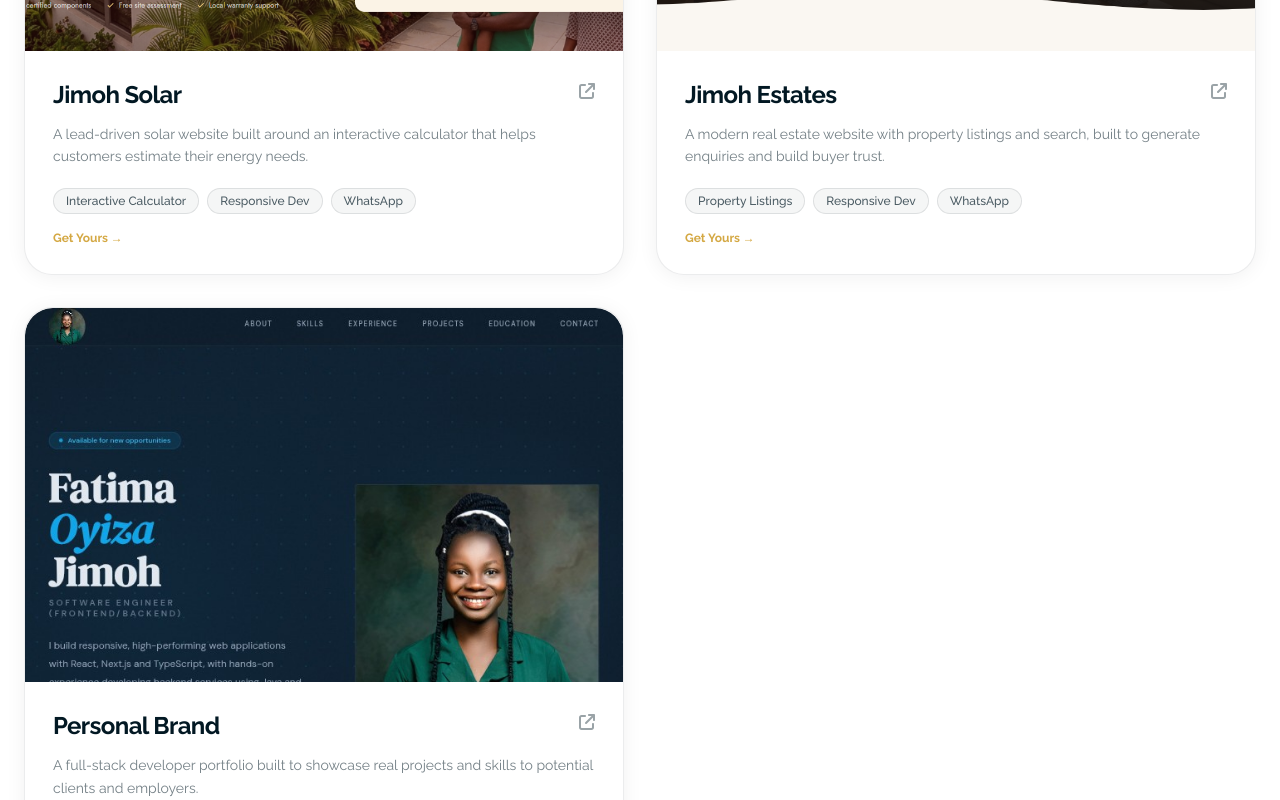
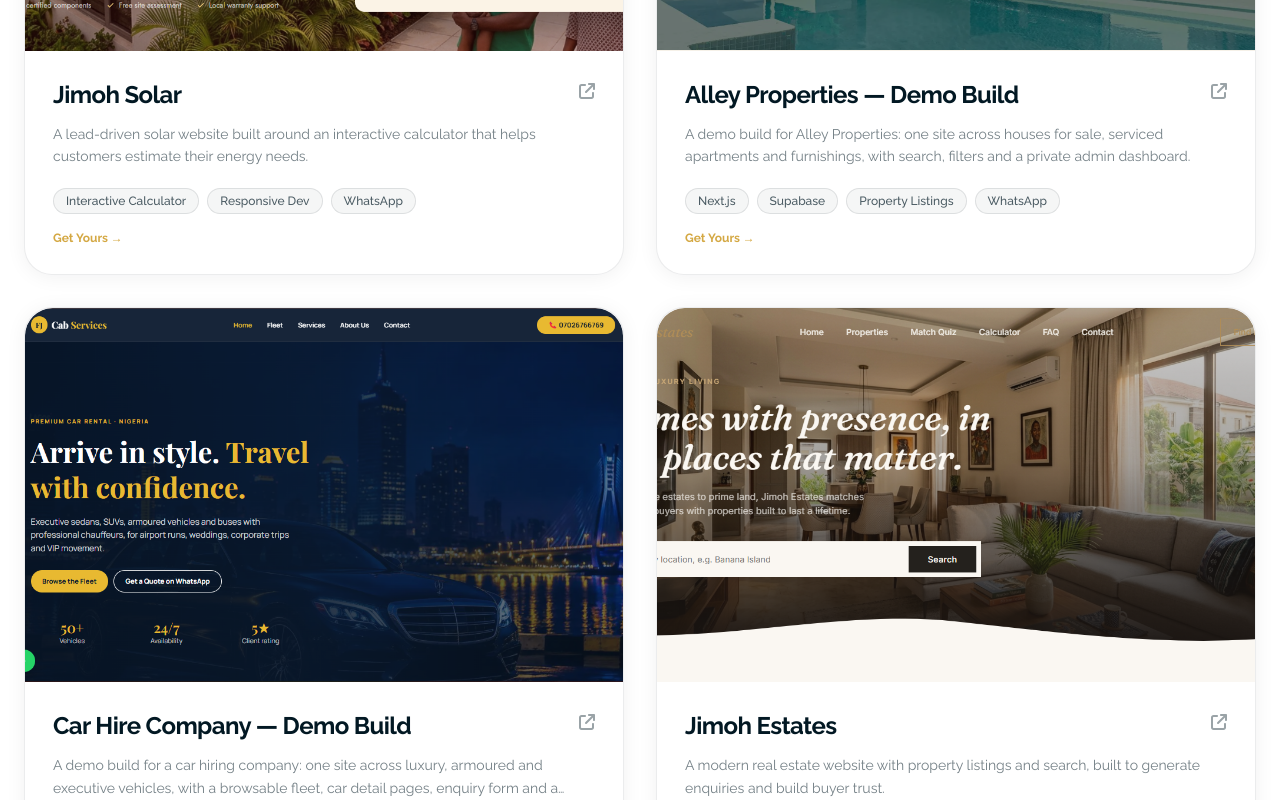
Before and after one commit to TechSisConsult/tech-sis-consult, a Next.js app: page /portfolio in a window 1280 px wide. Shown: the part 1440-2240 px from the top of the page. Built offline with nearby package versions, Linux system fonts and the light colour scheme; no server answers.

Commit message:
Add to demo projects to portfolio page

```diff
--- a/src/components/portfolio/PorfolioGrid.tsx
+++ b/src/components/portfolio/PorfolioGrid.tsx
@@ -91,6 +91,67 @@ const PROJECTS = [
     id: 4,
     tag: 'Real Estate Website',
     tagColor: 'bg-[#0b2d1f] text-[#d4f7d0]',
+    client: 'Alley Properties — Demo Build',
+    title:
+      'A Real Estate Showcase Concept for Alley Properties, Built to Show How Listings, Search and Admin Would Work',
+    blurb:
+      'A demo build for Alley Properties: one site across houses for sale, serviced apartments and furnishings, with search, filters and a private admin dashboard.',
+    imgDetail: '/client-sites/alley-properties-site.png',
+    metrics: [
+      { metric: '3', label: 'Listing Categories' },
+      { metric: '100%', label: 'Mobile Responsive' },
+      { metric: 'Admin', label: 'Listing Dashboard' },
+    ],
+    services: [
+      'Real Estate Website Design',
+      'Property Listing & Search Experience',
+      'Admin Dashboard for Listing Management',
+      'Lead Capture & WhatsApp Integration',
+    ],
+    stack: ['Next.js', 'Supabase', 'Property Listings', 'WhatsApp'],
+    url: 'https://alley-properties.vercel.app/',
+    featured: false,
+  },
+  {
+    id: 5,
+
+    tag: 'Car Hire Website',
+
+    tagColor: 'bg-[#0f1f33] text-[#f2df9a]',
+
+    client: 'Car Hire Company — Demo Build',
+
+    title:
+      'A Fleet Showcase Concept for a Car Hiring Company, Built to Show How Bookings, Enquiries and Fleet Management Would Work',
+
+    blurb:
+      'A demo build for a car hiring company: one site across luxury, armoured and executive vehicles, with a browsable fleet, car detail pages, enquiry form and a private admin dashboard.',
+
+    imgDetail: '/client-sites/car-hire-demo-site.png',
+
+    metrics: [
+      { metric: '3', label: 'Vehicle Categories' },
+      { metric: '100%', label: 'Mobile Responsive' },
+      { metric: 'Admin', label: 'Fleet Dashboard' },
+    ],
+
+    services: [
+      'Car Hire Website Design',
+      'Fleet Catalog & Car Detail Pages',
+      'Admin Dashboard for Fleet & Enquiry Management',
+      'Enquiry Form, WhatsApp & Click-to-Call Integration',
+    ],
+
+    stack: ['Next.js', 'Supabase', 'Fleet Listings', 'WhatsApp'],
+
+    url: 'https://fj-cab-services.vercel.app/',
+
+    featured: false,
+  },
+  {
+    id: 6,
+    tag: 'Real Estate Website',
+    tagColor: 'bg-[#0b2d1f] text-[#d4f7d0]',
     client: 'Jimoh Estates',
     title:
       'A Modern Real Estate Website Designed to Generate Property Enquiries and Build Buyer Trust',
@@ -114,7 +175,7 @@ const PROJECTS = [
     featured: true,
   },
   {
-    id: 5,
+    id: 7,
     tag: 'Developer Portfolio',
     tagColor: 'bg-[#1E3A8A] text-white',
     client: 'Personal Brand',
```
Also changed, not shown: public/client-sites/alley-properties-site.png (added), public/client-sites/car-hire-demo-site.png (added).
